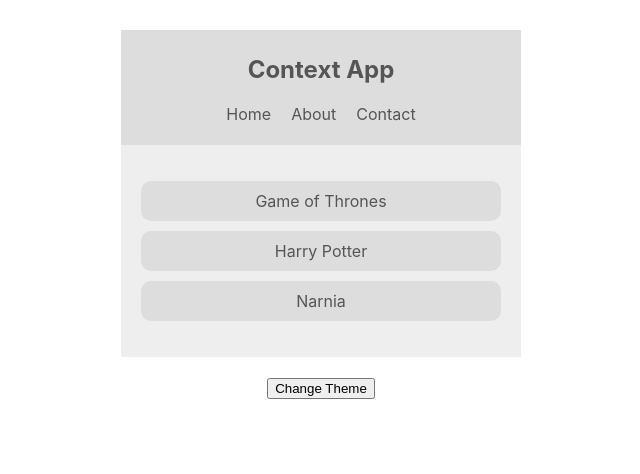
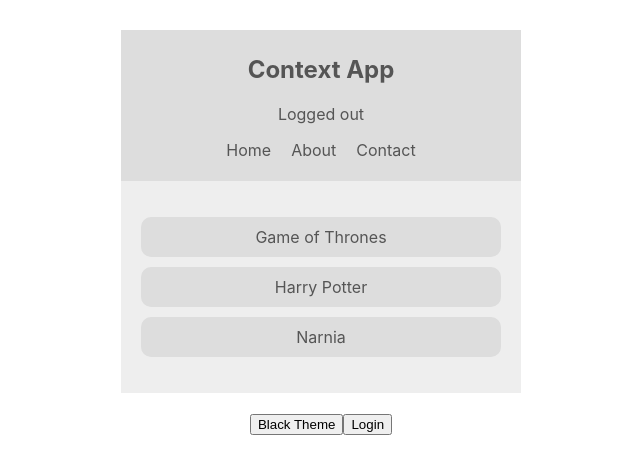
Before and after one commit to atharv02-git/React-Context-and-Hooks, a React (Create React App) app: page / in a window 1280 px wide. Shown: the top 474 px of the page, without its empty margins (319-959 px from the left). Built offline with nearby package versions, Linux system fonts and the light colour scheme.

Commit message:
consuming multiple context

```diff
--- a/src/App.js
+++ b/src/App.js
@@ -1,4 +1,5 @@
 import React from "react";
+import AuthToggle from "./components/AuthToggle";
 import BookList from "./components/BookList";
 import Navbar from "./components/Navbar";
 import ThemeToggle from "./components/ThemeToggle";
@@ -16,6 +17,7 @@ function App() {
           <Navbar />
           <BookList />
           <ThemeToggle />
+          <AuthToggle />
         </AuthContextProvider>
       </ThemeContextProvider>
     </div>
--- /dev/null
+++ b/src/components/AuthToggle.js
@@ -0,0 +1,14 @@
+import React from 'react'
+import { AuthContext } from '../contexts/AuthContext';
+
+class AuthToggle extends React.Component {
+    static contextType = AuthContext;
+    render() {
+        const { isAuhenticated, toggleAuthHandler } = this.context;
+        return (
+            <button onClick = {toggleAuthHandler}>{isAuhenticated ? 'Logout' : 'Login'}</button>
+        );
+    }
+}
+
+export default AuthToggle;
--- a/src/components/Navbar.js
+++ b/src/components/Navbar.js
@@ -1,16 +1,20 @@
 import React from "react";
+import { AuthContext } from "../contexts/AuthContext";
 import { ThemeContext } from "../contexts/ThemeContext";
 
 class Navbar extends React.Component {
   render() {
     return (
       //Accessing context
-      <ThemeContext.Consumer>{(context) => {
-          const { isLightTheme, light, dark } = context; //destructuring properties of the context
+      <AuthContext.Consumer>{(authContext) => (
+      <ThemeContext.Consumer>{(themeContext) => {
+          const { isAuhenticated, toggleAuth } = authContext;  //destructuring properties of the authcontext
+          const { isLightTheme, light, dark } = themeContext; //destructuring properties of the themecontext
           const theme = isLightTheme ? light : dark;
           return ( //This return will return an jsx template
             <nav style={{ background: theme.ui, color: theme.syntaxColor }}>
               <h1>Context App</h1>
+              <div>{isAuhenticated ? 'Logged In' : 'Logged out'}</div>
               <ul>
                 <li>Home</li>
                 <li>About</li>
@@ -18,8 +22,8 @@ class Navbar extends React.Component {
               </ul>
             </nav>
           );
-        }}
-      </ThemeContext.Consumer>
+        }}</ThemeContext.Consumer>
+      )}</AuthContext.Consumer>
     );
   }
 }
--- a/src/components/ThemeToggle.js
+++ b/src/components/ThemeToggle.js
@@ -4,9 +4,9 @@ import { ThemeContext } from '../contexts/ThemeContext';
 class ThemeToggle extends React.Component {
     static contextType  = ThemeContext;
     render() {
-        const { toggleThemeHandler } = this.context;
+        const { isLightTheme, toggleThemeHandler } = this.context;
         return (
-            <button onClick={ toggleThemeHandler }>Change Theme</button>
+            <button onClick={ toggleThemeHandler }>{isLightTheme ? 'Black Theme': 'White Theme'}</button>
         );
     }
 }
--- a/src/contexts/AuthContext.js
+++ b/src/contexts/AuthContext.js
@@ -13,7 +13,7 @@ class AuthContextProvider extends React.Component {
 
   render() {
     return (
-      <AuthContext.Provider value={{ ...this.state, toggleAuth: this.toggleAuth }}>
+      <AuthContext.Provider value={{ ...this.state, toggleAuthHandler: this.toggleAuth }}>
         {this.props.children}
       </AuthContext.Provider>
     );
```
